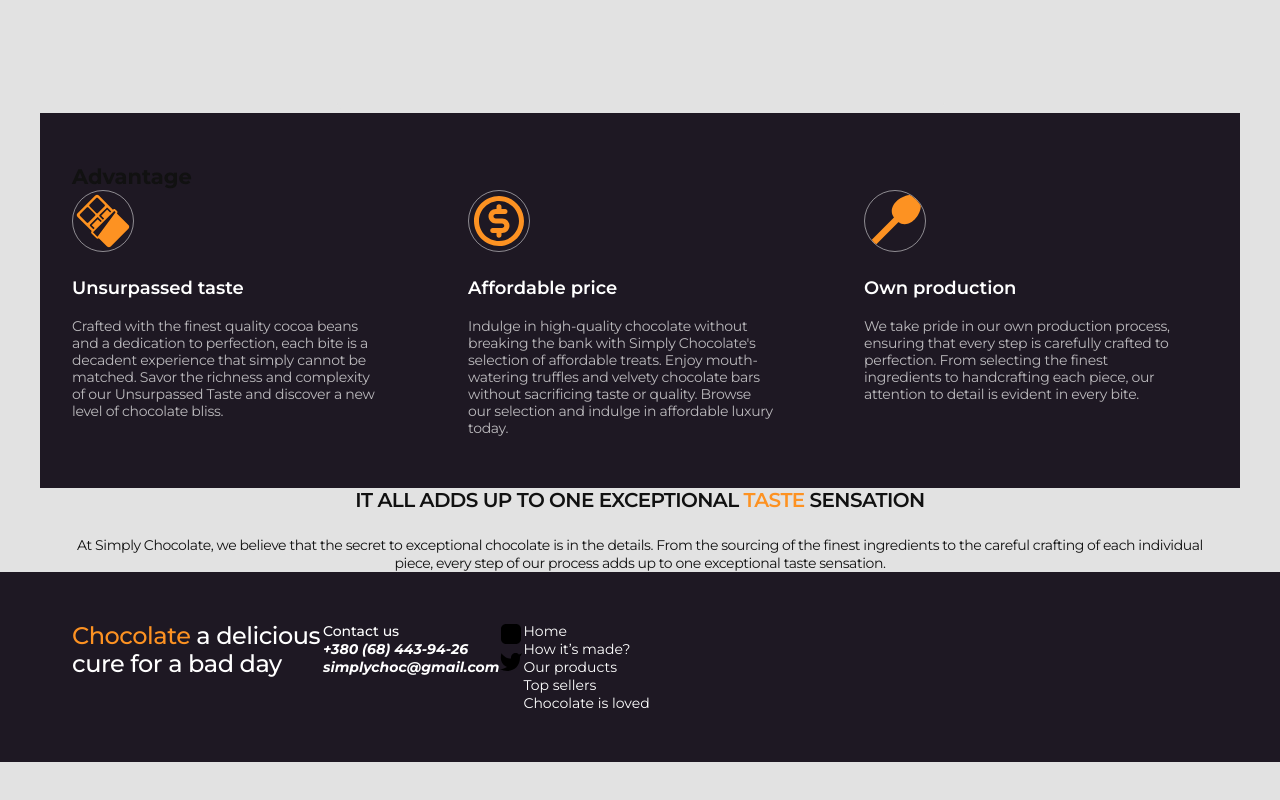
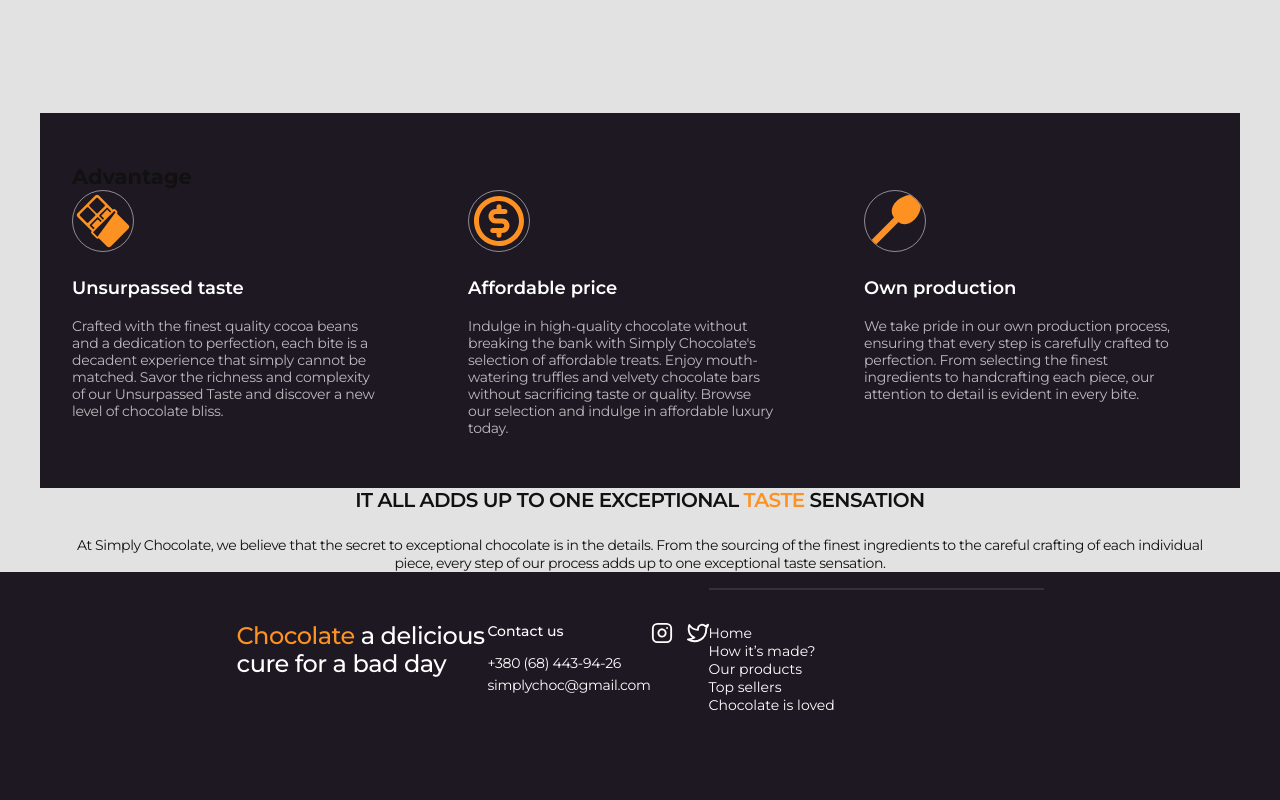
Before and after one commit to HaberSerhii/flexible-mindbreakers, a website built with Vite: page src/index.html in a window 1280 px wide. Shown: the part 1639-2439 px from the top of the page. Before the commit the page ends 2401 px from the top, so only its background shows below. Built offline with nearby package versions, Linux system fonts and the light colour scheme.

Commit message:
Merge branch 'main' of https://github.com/HaberSerhii/flexible-mindbreakers

```diff
--- a/src/css/footer.css
+++ b/src/css/footer.css
@@ -5,7 +5,7 @@ footer {
 }
 
 @media only screen and (min-width: 768px) {
-  .footer {
+  footer {
     padding: 50px 0;
   }
 }
@@ -13,12 +13,17 @@ footer {
 .footer-container {
   display: flex;
   flex-direction: column;
+  justify-content: center;
 }
 
 @media only screen and (min-width: 768px) {
   .footer-container {
     flex-direction: row;
   }
+}
+
+.footer-span {
+  color: var(--orange-color);
 }
 
 .footer-text {
@@ -43,15 +48,24 @@ footer {
     display: flex;
   }
 }*/
+
 .contacts-all {
   display: flex;
 }
-.contacts {
+
+.footer-contacts-social {
+  display: flex;
+  justify-content: space-between;
+}
+
+.footer-contacts {
   display: flex;
   flex-direction: column;
 }
 
 .contacts-text {
+  margin-bottom: 14px;
+
   font-weight: 500;
   font-size: 14px;
   line-height: 1.3;
@@ -63,3 +77,67 @@ footer {
   flex-direction: column;
   align-items: flex-end;
 }
+
+.footer-address {
+  margin-bottom: 64px;
+  font-style: normal;
+  font-weight: 400;
+  font-size: 14px;
+  line-height: 1.3;
+  letter-spacing: -0.02em;
+
+  color: #ffffff;
+}
+
+.footer-item-tel {
+  margin-bottom: 4px;
+}
+
+.footer-social-list {
+  display: flex;
+  gap: 14px;
+}
+
+.footer-social-icon {
+  fill: var(--dark-violet-color);
+  stroke: #ffffff;
+  height: 22px;
+  width: 22px;
+}
+
+.footer-nav {
+  display: flex;
+  flex-direction: column;
+}
+
+.footer-nav-list {
+  display: flex;
+  flex-direction: column;
+  gap: 18px;
+}
+
+.footer-nav::before {
+  content: '';
+  display: block;
+
+  width: 335px;
+  height: 0px;
+  left: 355px;
+  top: 224px;
+
+  border: 1px solid rgba(255, 255, 255, 0.1);
+  transform: translateY(-34px);
+  top: -1px;
+}
+
+.footer-nav-item {
+  font-style: normal;
+  font-weight: 500;
+  font-size: 14px;
+  line-height: 1.14;
+
+  align-items: center;
+  letter-spacing: -0.02em;
+
+  color: #ffffff;
+}
```
